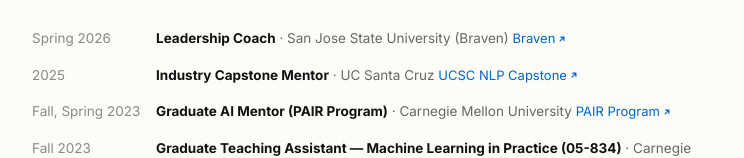
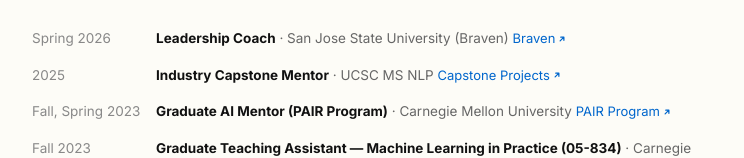
Before and after one commit to bansal-aditya/bansal-aditya.github.io, a Next.js app: page / in a window 1280 px wide. Shown: the part 1882-2040 px from the top of the page, without its empty margins (180-924 px from the left). Built offline with nearby package versions, Linux system fonts and the light colour scheme.

Commit message:
chore: update organization to UCSC MS NLP

```diff
--- a/src/data/teaching.ts
+++ b/src/data/teaching.ts
@@ -30,12 +30,12 @@ export const teaching: TeachingItem[] = [
   {
     dateRange: "2025",
     role: "Industry Capstone Mentor",
-    organization: "UC Santa Cruz",
+    organization: "UCSC MS NLP",
     description: "Mentored NLP Master's student teams on multilingual synthetic data generation for text-to-SQL tasks.",
     link: "https://nlp.ucsc.edu/capstone-projects/",
-    linkText: "UCSC NLP Capstone",
+    linkText: "Capstone Projects",
     preview: {
-      title: "UCSC NLP Capstone",
+      title: "UCSC MS NLP Capstone",
       domain: "nlp.ucsc.edu",
       description: "UC Santa Cruz NLP Master's Capstone Projects — Industry mentorship program",
       favicon: gfav("ucsc.edu"),
```
